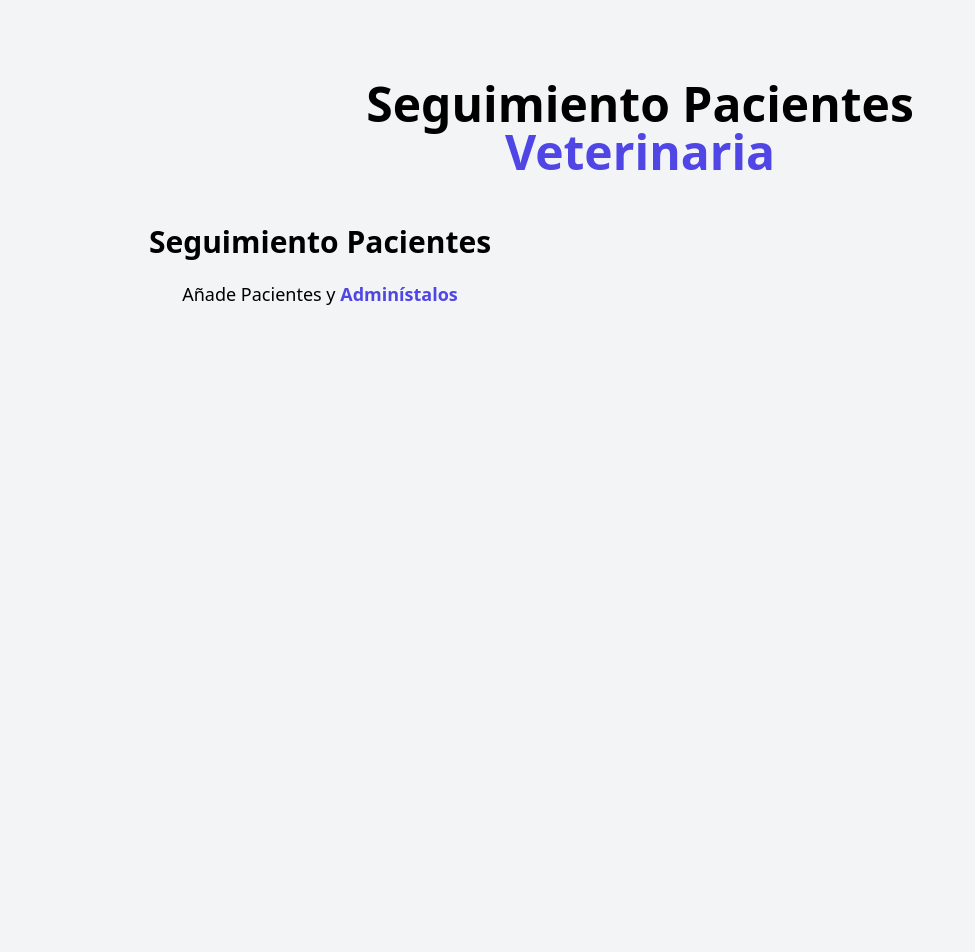
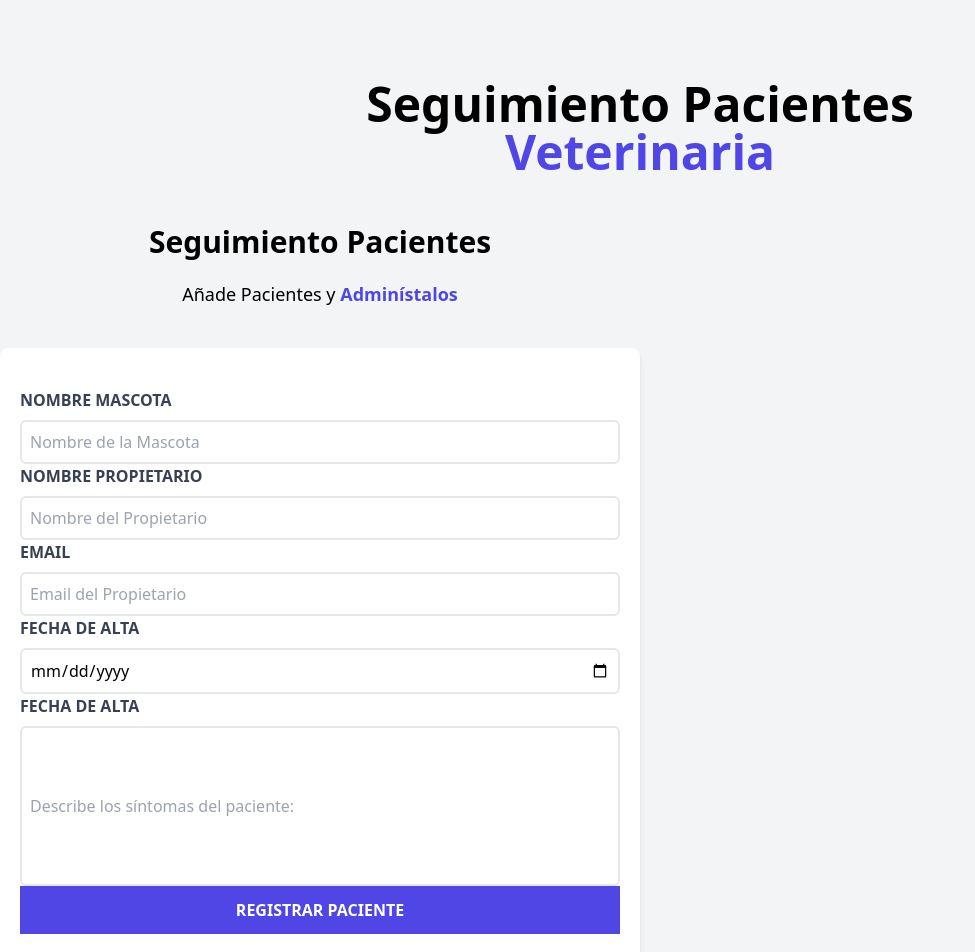
Before and after one commit to Leixhik/veterinaria-pacientes-vue, a Vue app: page / in a window 1280 px wide. Shown: the top 952 px of the page, without its empty margins (0-975 px from the left). Before the commit the page ends 880 px from the top, so only its background shows below. Built offline with nearby package versions, Linux system fonts and the light colour scheme.

Commit message:
Se agregaron los fields para el registro de los datos del paciente en el componente de Formulario

```diff
--- a/src/components/Formulario.vue
+++ b/src/components/Formulario.vue
@@ -10,5 +10,99 @@
             Añade Pacientes y
             <span class="text-indigo-600 font-bold">Adminístalos</span>
         </p>
+
+        <form
+           class="bg-white shadow-md rounded-lg py-10 px-5 mb-10"
+        >
+            <!-- Campo para Datos Perro -->
+            <div>
+                <label
+                    for="mascota"
+                    class="block text-gray-700 uppercase font-bold"
+                >
+                    Nombre Mascota
+                </label>
+
+                <input
+                    id="mascota"
+                    type="text"
+                    placeholder="Nombre de la Mascota"
+                    class="border-2 w-full p-2 mt-2 placeholder-gray-400 rounded-md"
+                />
+            </div>
+
+            <!-- Campo para Datos Dueño -->
+            <div>
+                <label
+                    for="propietario"
+                    class="block text-gray-700 uppercase font-bold"
+                >
+                    Nombre Propietario
+                </label>
+
+                <input
+                    id="mascota"
+                    type="text"
+                    placeholder="Nombre del Propietario"
+                    class="border-2 w-full p-2 mt-2 placeholder-gray-400 rounded-md"
+                />
+            </div>
+
+            <!-- Campo para Email de Contacto-->
+            <div>
+                <label
+                    for="email"
+                    class="block text-gray-700 uppercase font-bold"
+                >
+                    Email
+                </label>
+
+                <input
+                    id="email"
+                    type="email"
+                    placeholder="Email del Propietario"
+                    class="border-2 w-full p-2 mt-2 placeholder-gray-400 rounded-md"
+                />
+            </div>
+
+            <!-- Campo para Alta de Paciente-->
+            <div>
+                <label
+                    for="alta"
+                    class="block text-gray-700 uppercase font-bold"
+                >
+                    Fecha de Alta
+                </label>
+
+                <input
+                    id="alta"
+                    type="date"
+                    class="border-2 w-full p-2 mt-2 placeholder-gray-400 rounded-md"
+                />
+            </div>
+
+            <!-- Campo para Síntomas-->
+            <div>
+                <label
+                    for="sintomas"
+                    class="block text-gray-700 uppercase font-bold"
+                >
+                    Fecha de Alta
+                </label>
+
+                <input
+                    id="sintomas"
+                    placeholder="Describe los síntomas del paciente:"
+                    class="border-2 w-full p-2 mt-2 placeholder-gray-400 rounded-md h-40"
+                />
+            </div>
+
+            <input
+                type="submit"
+                class="bg-indigo-600 w-full p-3 text-white uppercase font-bold hover:bg-indigo-700 cursor-pointer transition-colors"
+                value="Registrar Paciente"
+            >
+
+        </form>
     </div>
 </template>
```
